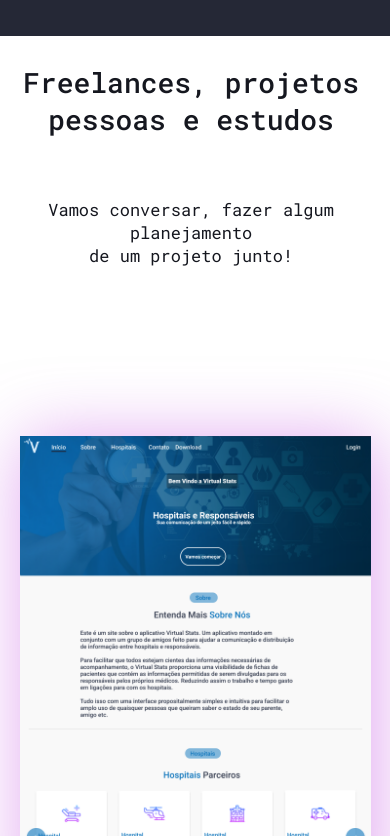
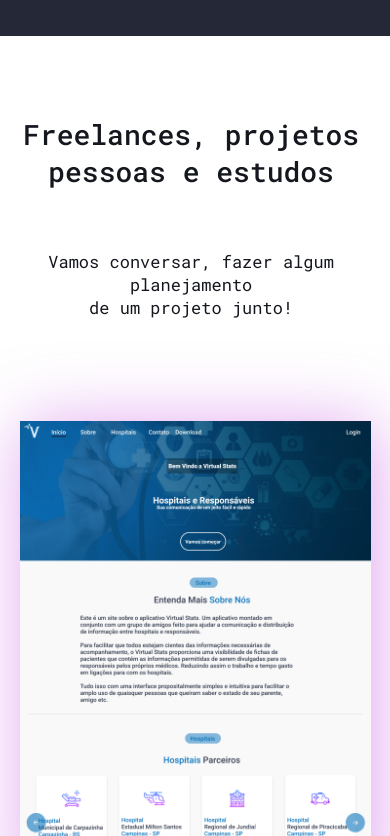
Before and after one commit to Higor-Lara/MyPortfolio, a plain HTML site: page index.html in a window 390 px wide. Shown: the part 3066-3902 px from the top of the page. Drawn offline with Linux system fonts and the light colour scheme.

Commit message:
margin adjusted

```diff
--- a/style.css
+++ b/style.css
@@ -735,7 +735,8 @@ form {
     flex-direction: column;
     justify-content: center;
     text-align: center;
-    margin: 0 0 20vh 0;
+    margin: 0 0 12vh 0;
+    padding-top: 80px;
   }
   .text_area {
     height: auto;
```
